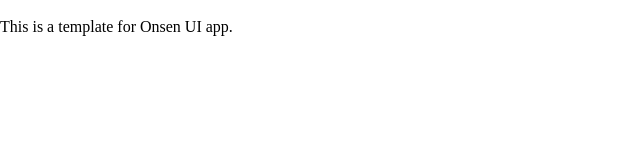
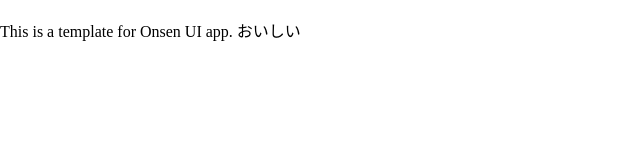
Before and after one commit to sakino0403/VendingMachine, a website: page www/index.html in a window 1280 px wide. Shown: the whole page, without its empty margins (0-640 px from the left). Drawn offline with Linux system fonts and the light colour scheme.

Commit message:
おいしい

```diff
--- a/www/index.html
+++ b/www/index.html
@@ -26,5 +26,6 @@
 <body>
   <br />
   This is a template for Onsen UI app.
+  おいしい
 </body>
 </html>
```
